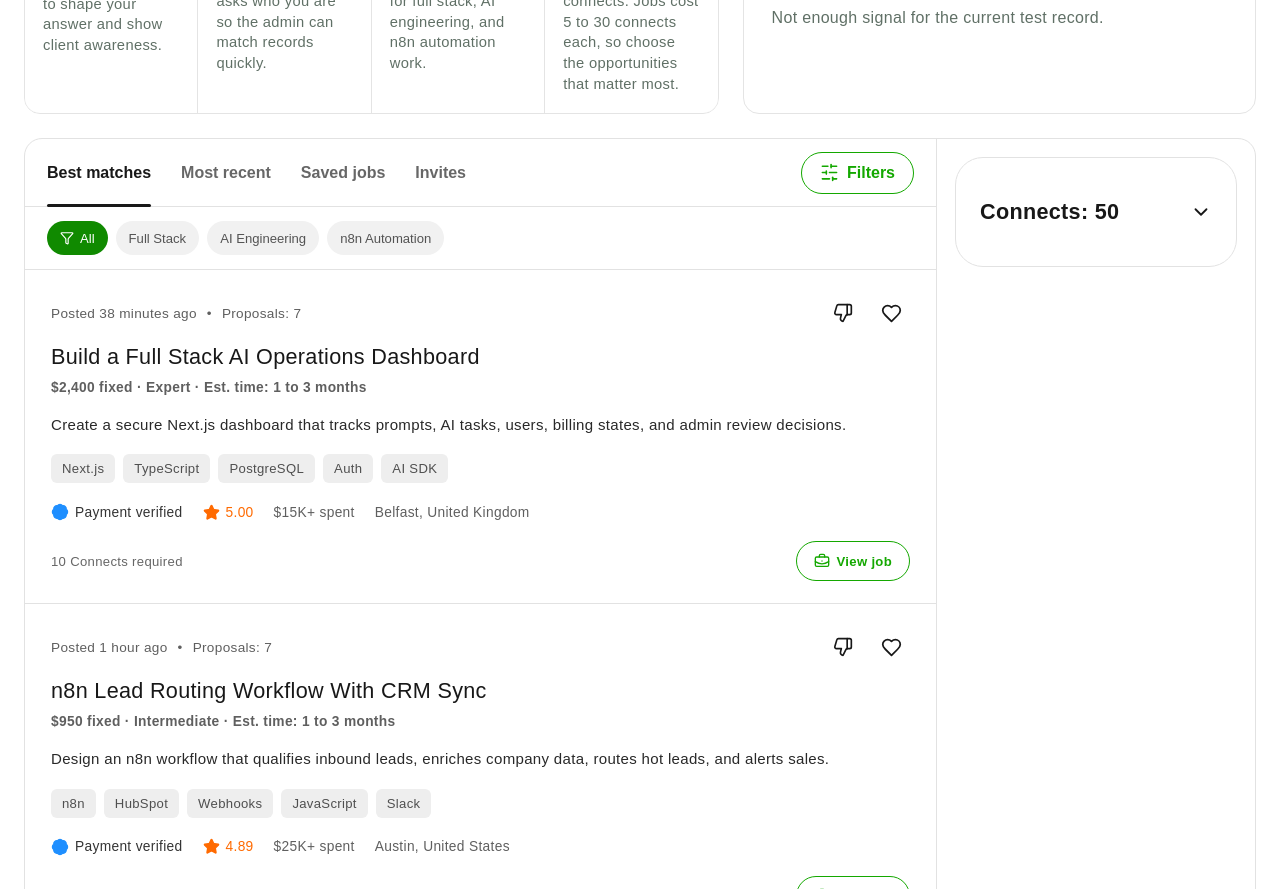
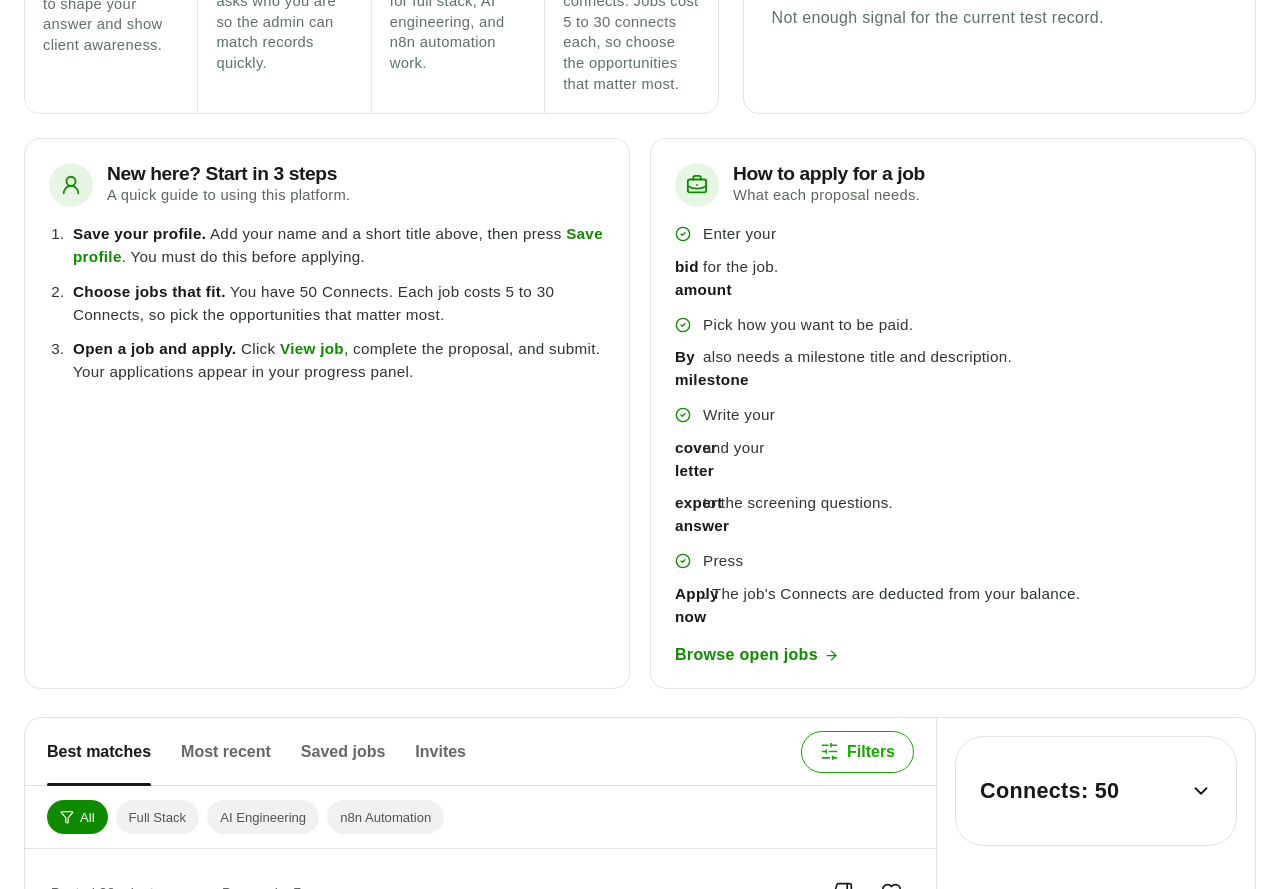
Before and after one commit to Zubair-hussain/Upwork_demo-, a Next.js app: page / in a window 1280 px wide. Shown: the part 1240-2129 px from the top of the page. Built offline with nearby package versions, Linux system fonts and the light colour scheme.

Commit message:
feat: add homepage card

```diff
--- a/components/PlatformClient.tsx
+++ b/components/PlatformClient.tsx
@@ -251,6 +251,40 @@
         </div>
       ) : null}
 
+      <section className="uw-onboard" aria-label="Getting started">
+        <article className="uw-onboard-card">
+          <div className="uw-onboard-head">
+            <span className="uw-onboard-icon"><UserRound size={22} /></span>
+            <div>
+              <h2>New here? Start in 3 steps</h2>
+              <p>A quick guide to using this platform.</p>
+            </div>
+          </div>
+          <ol className="uw-onboard-steps">
+            <li><strong>Save your profile.</strong> Add your name and a short title above, then press <em>Save profile</em>. You must do this before applying.</li>
+            <li><strong>Choose jobs that fit.</strong> You have {startingConnects} Connects. Each job costs 5 to 30 Connects, so pick the opportunities that matter most.</li>
+            <li><strong>Open a job and apply.</strong> Click <em>View job</em>, complete the proposal, and submit. Your applications appear in your progress panel.</li>
+          </ol>
+        </article>
+
+        <article className="uw-onboard-card">
+          <div className="uw-onboard-head">
+            <span className="uw-onboard-icon"><BriefcaseBusiness size={22} /></span>
+            <div>
+              <h2>How to apply for a job</h2>
+              <p>What each proposal needs.</p>
+            </div>
+          </div>
+          <ul className="uw-onboard-list">
+            <li><CheckCircle2 size={16} /> Enter your <strong>bid amount</strong> for the job.</li>
+            <li><CheckCircle2 size={16} /> Pick how you want to be paid. <strong>By milestone</strong> also needs a milestone title and description.</li>
+            <li><CheckCircle2 size={16} /> Write your <strong>cover letter</strong> and your <strong>expert answer</strong> to the screening questions.</li>
+            <li><CheckCircle2 size={16} /> Press <strong>Apply now</strong>. The job&apos;s Connects are deducted from your balance.</li>
+          </ul>
+          <a className="uw-onboard-cta" href="#open-jobs">Browse open jobs <ArrowRight size={15} /></a>
+        </article>
+      </section>
+
       <section className="uw-jobs-board" id="open-jobs" aria-label="Open jobs">
         <div className="uw-job-feed">
           <header className="uw-feed-header">
```
